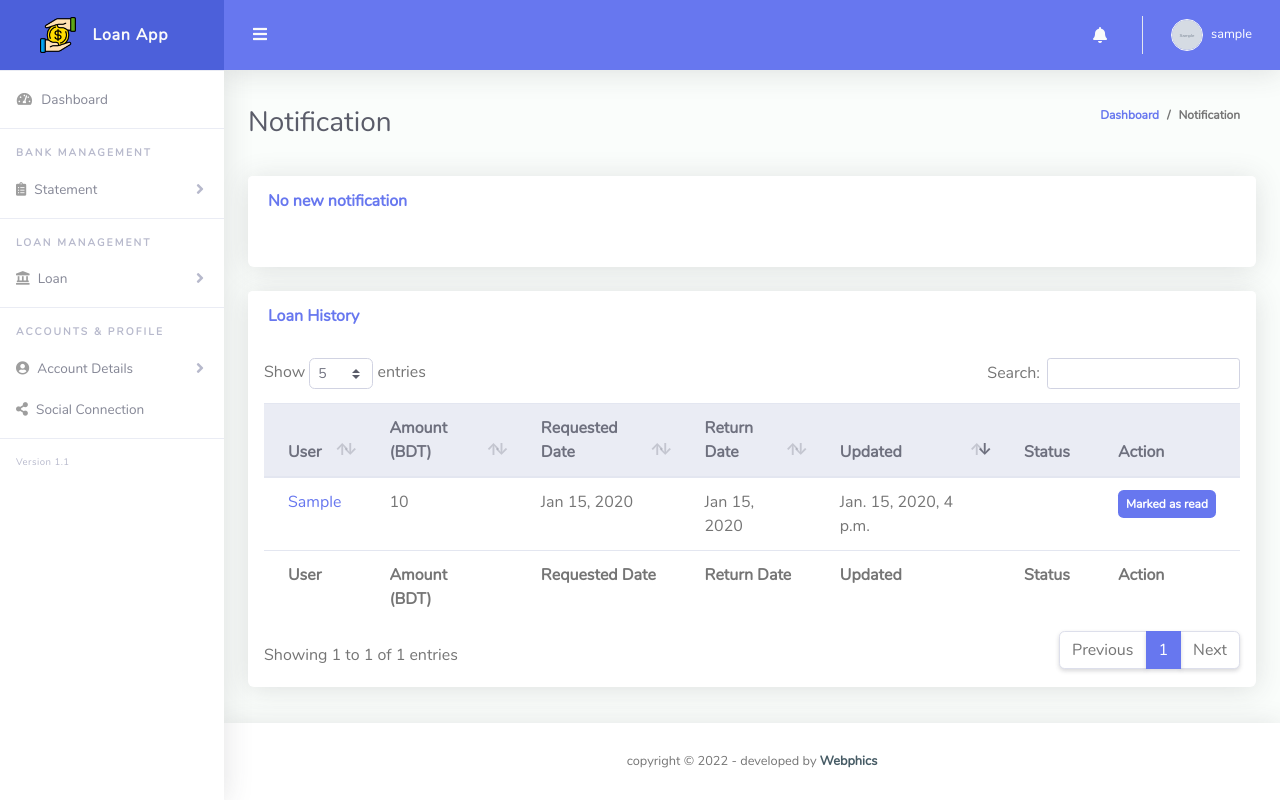
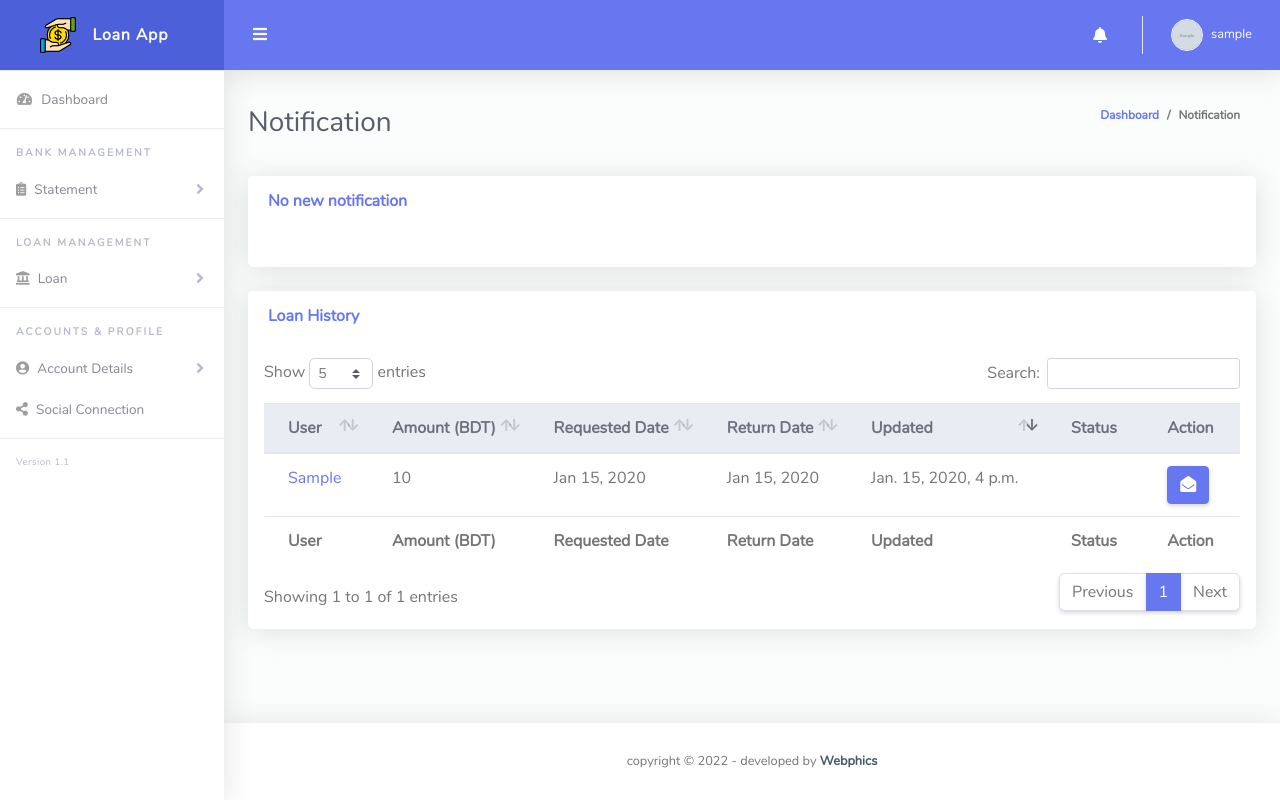
Before and after one commit to tajbinkhan/loan-app, a Django app: page /notification/ in a window 1280 px wide. Run offline with Django 4.2, Linux system fonts and the light colour scheme; a user stored in the database is signed in; tables that the repository leaves empty hold one stand-in row (values such as "Sample post"); grey boxes marked "Sample" are stand-in pictures; some libraries are stand-ins or nearby versions.

Commit message:
UI Chagned

```diff
--- a/templates/loan/notification.html
+++ b/templates/loan/notification.html
@@ -188,9 +188,13 @@
 								</td>
 								<td>
 									{% if i.mark_as_read %}
-									<span class="badge badge-primary p-2">Marked as read</span>
+									<span class="btn btn-primary">
+										<i class="fas fa-envelope-open"></i>
+									</span>
 									{% else %}
-									<a href="{% url 'mark_as_read' i.form_id %}" class="btn btn-danger">Mark as read</a>
+									<a href="{% url 'mark_as_read' i.form_id %}" class="btn btn-danger">
+										<i class="fas fa-envelope"></i>
+									</a>
 									{% endif %}
 								</td>
 							</tr>
```
